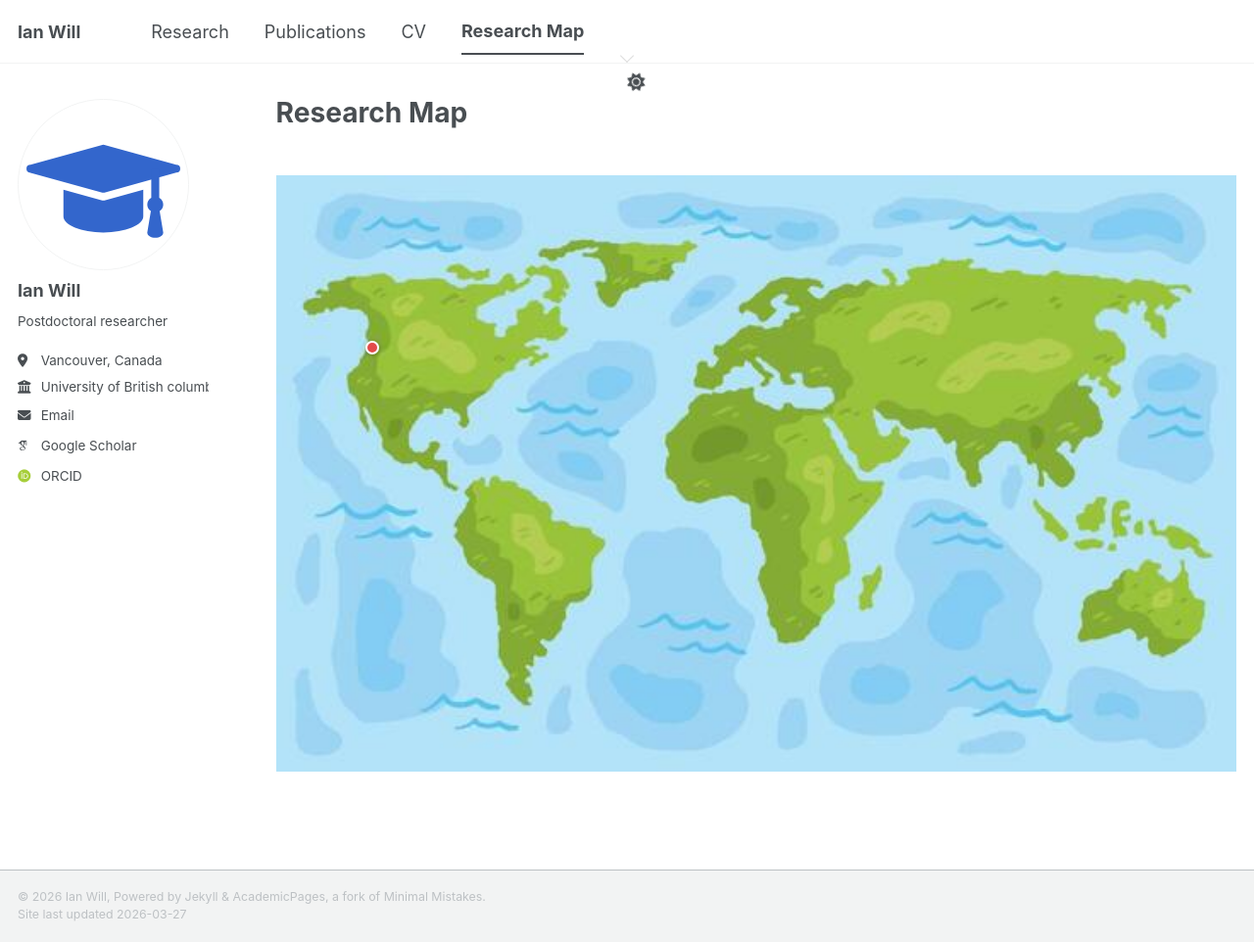
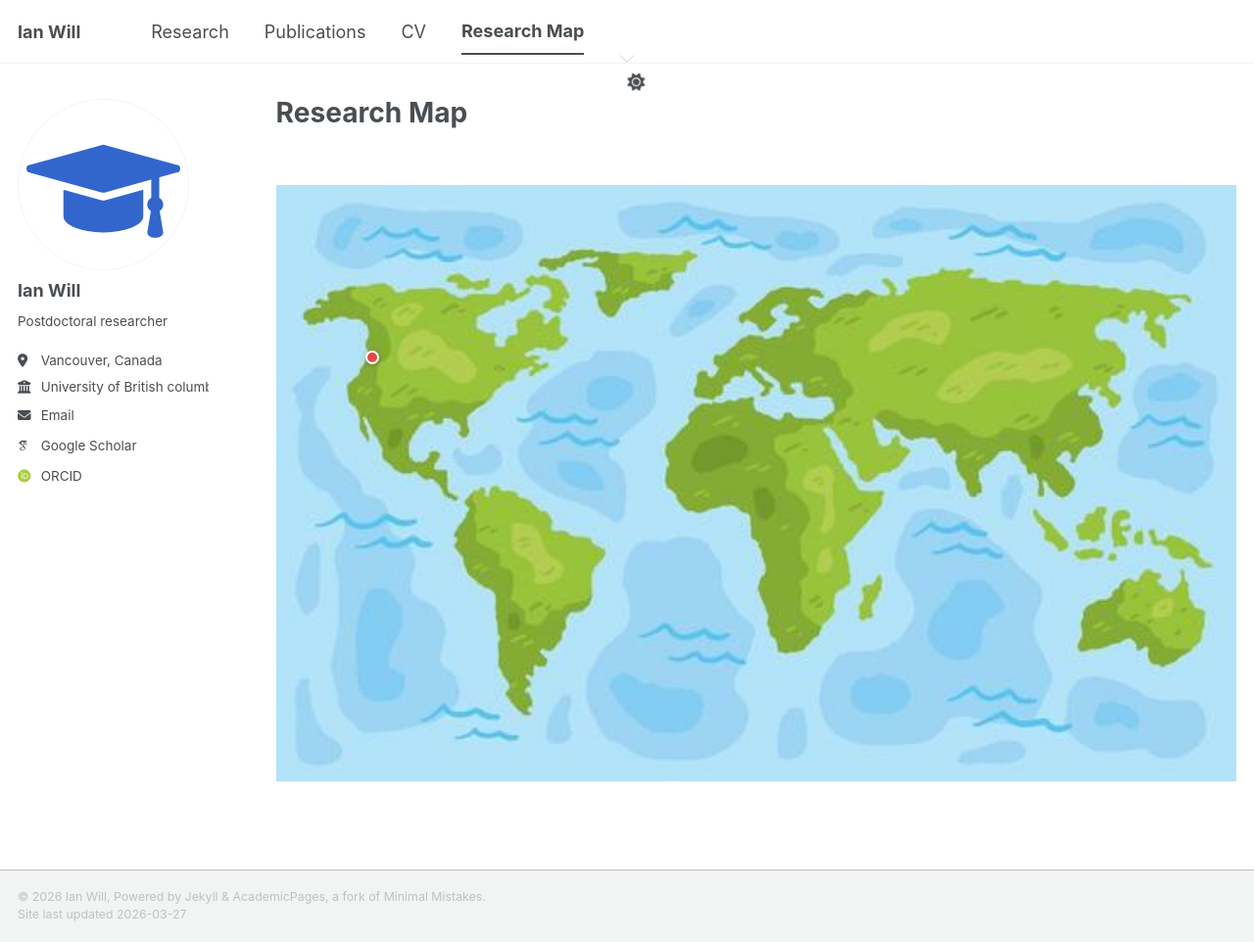
Before and after one commit to igwill/igwill.github.io, a Jekyll site: the page built from _pages/researchmap.md, in a window 1280 px wide and 962 px high. Shown: the whole window at 98% size. Built offline with Jekyll 4.4.1, drawn with Linux system fonts in a browser that asks for light colours; some web fonts are replaced; a script bundle is joined from its source files by our own code; library files that are not in the unit come from our copies.

Commit message:
newmap and css

```diff
--- a/_includes/researchmap.html
+++ b/_includes/researchmap.html
@@ -1,117 +1,54 @@
 <style>
+  /* 1. This prevents the map from pushing the toggle icon */
+  .map-container-fixed {
+    clear: both !important;
+    display: block !important;
+    width: 100% !important;
+    margin-top: 60px !important;
+    position: relative !important;
+  }
+
   .map-wrap {
     position: relative;
     display: block;
     width: 100%;
-    clear: both;      /* CRITICAL: This forces the map to stay below the nav */
-    margin-top: 50px; /* Gives the header some breathing room */
-  }
-/* old line 2: .map-wrap { position: relative; display: block; width: 100%; }
-
-/* Your background map image */
-.map-wrap img.basemap { width: 100%; display: block; }
-
-/* Each pin is absolutely positioned over the map */
-.pin {
-  position: absolute;
-  cursor: pointer;
-  transform: translate(-50%, -100%); /* anchor at the bottom-center of the dot */
   }
 
-.pin-dot {
-  width: 14px; height: 14px;
-  border-radius: 50%;
-  background: #e24b4a;
-  border: 2.5px solid white;
-  box-shadow: 0 1px 4px rgba(0,0,0,0.3);
-  transition: transform 0.18s ease;
-}
+  .map-wrap img.basemap { width: 100%; display: block; }
+  .pin { position: absolute; cursor: pointer; transform: translate(-50%, -100%); z-index: 5; }
+  .pin-dot { width: 14px; height: 14px; border-radius: 50%; background: #e24b4a; border: 2.5px solid white; box-shadow: 0 1px 4px rgba(0,0,0,0.3); transition: transform 0.18s ease;}
   .pin:hover .pin-dot { transform: scale(1.6); }
-
-/* Tooltip balloon */
-.tooltip {
-  position: absolute;
-  background: white;
-  border: 1px solid #ddd;
-  border-radius: 10px;
-  padding: 10px 12px;
-  width: 200px;
-  bottom: calc(100% + 10px); /* sits above the pin */
-  left: 50%;
-  transform: translateX(-50%) translateY(4px);
-  opacity: 0;
-  transition: opacity 0.18s ease, transform 0.18s ease;
-  pointer-events: none;
-  z-index: 100;
-  box-shadow: 0 4px 12px rgba(0,0,0,0.12);
-}
-.pin:hover .tooltip {
-  opacity: 1;
-  transform: translateX(-50%) translateY(0);
-}
-
-/* Small image inside tooltip */
+  .tooltip { position: absolute; background: white; border: 1px solid #ddd; border-radius: 10px; padding: 10px 12px; width: 200px; bottom: calc(100% + 10px); left: 50%; transform: translateX(-50%) translateY(4px); opacity: 0; transition: opacity 0.18s ease, transform 0.18s ease; pointer-events: none; z-index: 100; box-shadow: 0 4px 12px rgba(0,0,0,0.12);}
+  .pin:hover .tooltip { opacity: 1; transform: translateX(-50%) translateY(0);}
   .tooltip img { width: 100%; border-radius: 6px; margin-bottom: 6px; }
   .tooltip h3 { margin: 0 0 4px; font-size: 14px; }
-.tooltip p  { margin: 0; font-size: 12px; color: #666; }
-
-/* Tail triangle */
-.tail {
-  position: absolute;
-  bottom: -6px; left: 50%;
-  width: 10px; height: 10px;
-  background: white;
-  border-right: 1px solid #ddd;
-  border-bottom: 1px solid #ddd;
-  transform: translateX(-50%) rotate(45deg);
-}
+  .tooltip p { margin: 0; font-size: 12px; color: #666; }
+  .tail { position: absolute; bottom: -6px; left: 50%; width: 10px; height: 10px; background: white; border-right: 1px solid #ddd; border-bottom: 1px solid #ddd; transform: translateX(-50%) rotate(45deg);}
 </style>
 
+<div class="map-container-fixed">
   <div class="map-wrap">
     <img class="basemap" src="/images/testmap.jpg" alt="World map" />
-
-  <!-- Pin: left/top are % of the map image dimensions -->
     <div class="pin" style="left: 10%; top: 30%;">
       <div class="tooltip">
         <img src="/images/travels/lawncrush exp.png" alt="EXPERI" />
-      <h3>Vancouver,Canada</h3>
+        <h3>Vancouver, Canada</h3>
         <p>Testingan</p>
         <div class="tail"></div>
       </div>
       <div class="pin-dot"></div>
     </div>
-
-  <!-- next pin
-  <div class="pin" style="left: 55%; top: 88%;">
-    <div class="tooltip">
-      <img src="/images/travels/NA" alt="Noimageaalttext" />
-      <h3>another place</h3>
-      <p>second pin</p>
-      <div class="tail"></div>
   </div>
-    <div class="pin-dot"></div>
-  </div>-->
-
-  <!-- Add more pins here -->
 </div>
 
-
-
-<!-- extra bit for mobile click/hover functionality -->
 <script>
   document.querySelectorAll('.pin').forEach(pin => {
     pin.addEventListener('click', function(e) {
       e.stopPropagation();
-    // Close any other open pins first
-    document.querySelectorAll('.pin.active').forEach(p => {
-      if (p !== pin) p.classList.remove('active');
-    });
-    // Toggle this one
+      document.querySelectorAll('.pin.active').forEach(p => { if (p !== pin) p.classList.remove('active'); });
       pin.classList.toggle('active');
     });
   });
-
-// Tap anywhere else on the map to close all tooltips
   document.addEventListener('click', () => {
     document.querySelectorAll('.pin.active').forEach(p => p.classList.remove('active'));
   });
--- a/assets/css/main.scss
+++ b/assets/css/main.scss
@@ -56,3 +56,7 @@
   position: relative !important;
   z-index: 1;
 }
+.greedy-nav {
+  display: flex !important;
+  flex-wrap: nowrap !important; /* This is the key to preventing the shift */
+}
```
Also changed, not shown: _includes/researchmap_old.html (added, +118 -0 lines). Lines whose indentation alone changed are shown as unchanged.
